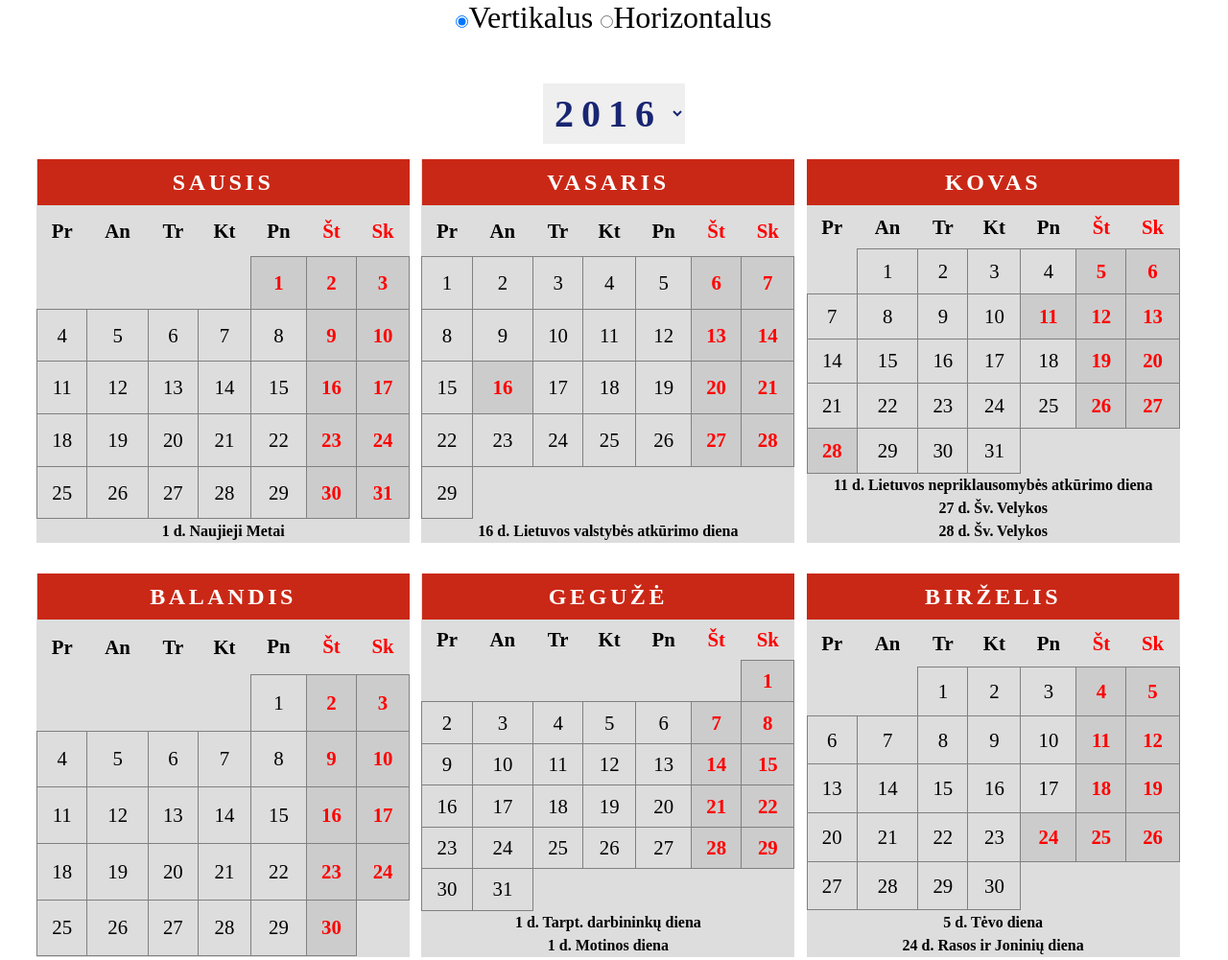
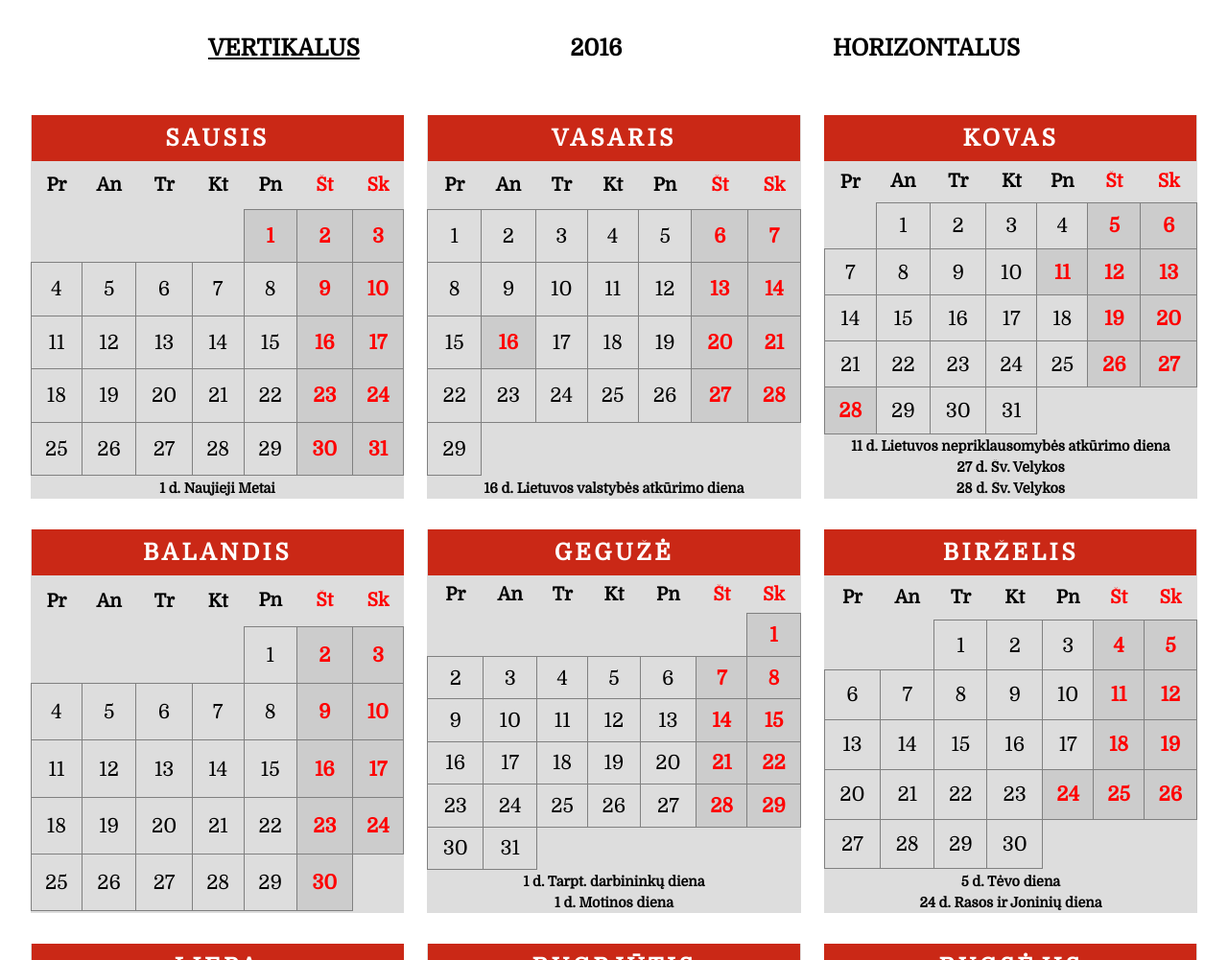
Before and after one commit to Skaidrius/Calendar, a plain HTML site: page index.html in a window 1280 px wide. Shown: the top 1001 px of the page at 96% size. Drawn offline with Linux system fonts and the light colour scheme.

Commit message:
header menu

```diff
--- a/app.js
+++ b/app.js
@@ -1,4 +1,4 @@
-    var monthNames = ["Sausis", "Vasaris", "Kovas", "Balandis", "Gegužė", "Birželis", "Liepa", "Rugpjūtis", "Rugsėjis", "Spalis", "Lapkritis", "Gruodis"],
+var monthNames = ["Sausis", "Vasaris", "Kovas", "Balandis", "Gegužė", "Birželis", "Liepa", "Rugpjūtis", "Rugsėjis", "Spalis", "Lapkritis", "Gruodis"],
     dayNames = ["Pr", "An", "Tr", "Kt", "Pn", "Št", "Sk"],
     dayNamesFull = ["Pirmadienis", "Antradienis", "Trečiadienis", "Ketvirtadienis", "Penktadienis", "Šeštadienis", "Sekmadienis"],
     tablecontents,
@@ -10,6 +10,12 @@
 
 function createCalendar(){
   createNormalCalendar();
+}
+
+var selectedYear = document.getElementById('selectedYear');
+
+function year(number){
+  selectedYear.innerHTML = number;
 }
 
 function checkCalStatus(){
@@ -85,7 +91,7 @@ function createFooter(monthVal){
   temp += "<tfoot>";
   for (var y = 0; y < holidaysArray.length; y++){ // check holidays description and write it below month
     if (monthVal == holidaysArray[y].month-1){
-      temp += "<tr><th colspan='7'>"+ holidaysArray[y].day + " d. " + holidaysArray[y].descript + "</th></tr>";
+      temp += "<tr><th class='footerDescription' colspan='7'>"+ holidaysArray[y].day + " d. " + holidaysArray[y].descript + "</th></tr>";
     }
   }
   temp += "</tfoot>";
@@ -93,12 +99,19 @@ function createFooter(monthVal){
 
 function createNormalCalendar() {  // vertical view (vw)
 
+    var headerActive = document.getElementById("ver");
+    var headerPassive = document.getElementById("hor");
+    headerActive.style.textDecoration = 'underline';
+    headerPassive.style.textDecoration = 'none';
+
     clearHolidays();
     tablecontents = "";
+    tablecontents +="<div class = 'normalCal'>";
 
     //  Create and fill calendar
     //   get current year and fill days_in_month array with number of month days that year
-  var year = document.getElementById("year").value;
+  var year = document.getElementById('selectedYear').innerHTML;
+  //var year = document.getElementById("year").value;
   var days_in_month = [];
 
     // create array with month days count
@@ -137,9 +150,10 @@ function createNormalCalendar() {  // vertical view (vw)
           checkHolidays(year, i, day);
           tablecontents +=  "<td class='" + day_class + "'>"+ day + "</td>";
           day++;
-        }
-        else {
-          tablecontents += "<td></td>";
+        } else if (weekNum > 5) {
+          tablecontents += "<td style='height: 1px'></td>";
+        } else {
+          tablecontents += "<td ></td>";
         }
       }
       tablecontents += "</tr>";
@@ -154,17 +168,25 @@ function createNormalCalendar() {  // vertical view (vw)
     tablecontents += "</table>";
   } //end of month cycle
 
+  tablecontents +="</div>";
+
   document.getElementById("calSpace").innerHTML = tablecontents;
 }
 
 function createWorkCalendar() { //horizontal view (hw) to write day tasks
+
+    var headerActive = document.getElementById("hor");
+    var headerPassive = document.getElementById("ver");
+    headerActive.style.textDecoration = 'underline';
+    headerPassive.style.textDecoration = 'none';
+
   clearHolidays();
 
   tablecontents = "";
 
     //  Create and fill calendar
     //   get current year and fill days_in_month array with number of month days that year
-  var year = document.getElementById("year").value;
+  var year = document.getElementById("selectedYear").innerHTML;
     // create array with month days count
   var days_in_month = [];
   for (var i = 0; i < 12; i++) {
--- a/index.html
+++ b/index.html
@@ -5,25 +5,27 @@
   <meta charset="utf-8">
   <title>Calendar</title>
   <link rel="stylesheet" href="style.css" type="text/css"/>
-  <script type="text/javascript" src="app.js"></script>
-  <script type="text/javascript" src="data.js"></script>
 </head>
 
 <body onload="createCalendar()">
   <div id="calendar">
 
-    <form action="">
-      <input type="radio" name="forma" value="vert" id="vertinput" checked onchange="createNormalCalendar()">Vertikalus
-      <input type="radio" name="forma" value="hor" onchange="createWorkCalendar()">Horizontalus
-    </form>
+    <div class="calHeader">
+      <div class="calHeaderHalve" id="ver" onmousemove="createNormalCalendar()" onclick="createNormalCalendar()"><h2>Vertikalus</h2></div>
+      <div id="year">
+        <div><h2 id='selectedYear'>2016</h2></div>
+        <div id="years">
+          <a href='#' id="2016" onclick = 'year(2016)'>2016</a><br/>
+          <a href='#' id="2017" onclick = 'year(2017)'>2017</a><br/>
+          <a href='#' id="2018" onclick = 'year(2018)'>2018</a><br/>
+          <a href='#' id="2019" onclick = 'year(2019)'>2019</a><br/>
+          <a href='#' id="2020" onclick = 'year(2020)'>2020</a><br/>
+        </div>
+      </div>
+      <div class="calHeaderHalve" id="hor" onmousemove="createWorkCalendar()" onclick="createWorkCalendar()"><h2>Horizontalus</h2></div>
+    </div>
 
-    <select id="year" onchange="checkCalStatus()">
-      <option value="2016">2016</option>
-      <option value="2017">2017</option>
-      <option value="2018">2018</option>
-      <option value="2019">2019</option>
-      <option value="2020">2020</option>
-    </select>
+
 
     <div id="calendarFrame">
       <p id="calSpace"></p>
@@ -31,4 +33,7 @@
   <div>
 </body>
 
+  <script type="text/javascript" src="app.js"></script>
+  <script type="text/javascript" src="data.js"></script>
+
 </html>
--- a/style.css
+++ b/style.css
@@ -1,8 +1,9 @@
+@import url(https://fonts.googleapis.com/css?family=Domine);
+
 * {
     margin: 0;
     padding: 0;
-    font-family: "Times New Roman", Georgia, serif;
-    overflow-x: none;
+    font-family: 'Domine', serif;
 }
 
 #calendar {
@@ -10,28 +11,92 @@
     width: 100%;
 }
 
-    #calendar form {
-        font-size: 2em;
-        padding-bottom: 50px;
-    }
-
-        #calendar form td{
-            width: 10em;
-        }
-
 #calendarFrame {
-    width: 95%;
+    width: 100%;
     margin: 0 auto;
 }
 
-#year {
-    font-size: 2.5em;
-    font-weight: bold;
-    color: rgba(0, 15, 100, 0.9);
-    padding: 0.2em;
-    text-transform: uppercase;
-    letter-spacing: 0.2em;
-    border: none;
+#year{
+  text-align: center;
+  display: flex;
+  flex-wrap: wrap;
+  flex: 1;
+  align-items: center;
+  justify-content: center;
+}
+
+#years{
+  display: none;
+  height: 100px;
+  overflow: auto;
+  width: 100%;
+  color: inherit;
+  background-color: lightgrey;
+  z-index: 1;
+}
+
+#years a:hover {
+    background-color: grey;
+}
+
+#year a {
+    text-decoration: none;
+    width: 100%;
+    display: inline-block;
+    overflow: hidden;
+}
+
+#year:hover #years {
+    display:block;
+}
+
+#selectedYear {
+    padding: 0; margin: 0;
+}
+
+.calHeader {
+    background-color: white;
+    width: 95%;
+    height: 100px;
+    margin: 0 auto;
+    display: flex;
+    margin-bottom: 20px;
+}
+    .calHeader div {
+        display: flex;
+    }
+    .calHeaderHalve {
+        top: 20px;
+        height: 100%;
+        flex: 3 auto;
+        background-color: inherit;
+        text-transform: uppercase;
+        align-items: center;
+        justify-content: center;
+    }
+
+    .calHeaderHalve:hover{
+        cursor: pointer;
+    }
+
+        .calHeader  {
+            text-align: right;
+        }
+        .calHeader:first-child {
+            text-align: left;
+        }
+
+    .calHeader:after {
+        clear: both;
+    }
+
+
+.normalCal {
+    width: 95%;
+    margin: 0 auto;
+    display: flex;
+    flex-flow: row wrap;
+    justify-content: space-between;
 }
 
 .months {
@@ -39,8 +104,8 @@
     width: 32%;
     float: left;
     background-color: #ddd;
-    margin: 1em .5%;
     border-collapse: collapse;
+    margin-bottom: 2em;
 }
 
     .months, .months_w {
@@ -51,10 +116,10 @@
         }
 
 .months_w {
-    width: 98%;
+    width: 95%;
+    margin: 0 auto;
     background-color: #ddd;
     border-collapse: collapse;
-    margin: 1em 0 2em .5%;
 }
 
     .months_w td:nth-child(1) {
@@ -85,8 +150,7 @@
 }
 
 .day_name {
-    font-size: 1.3em;
-    /*padding: 0.3em;*/
+    font-size: 1.2em;
     font-weight: bold;
 }
 
@@ -130,7 +194,14 @@
     position: absolute;
     bottom: 2px;
     right: 5px;
-    font-weight: 0.8em;
+}
+
+.celldescription p {
+    font-size: 0.8em;
+}
+
+.footerDescription {
+    font-size: 0.9em;
 }
 
 @media print {
```
Also changed, not shown: 1 other file.
